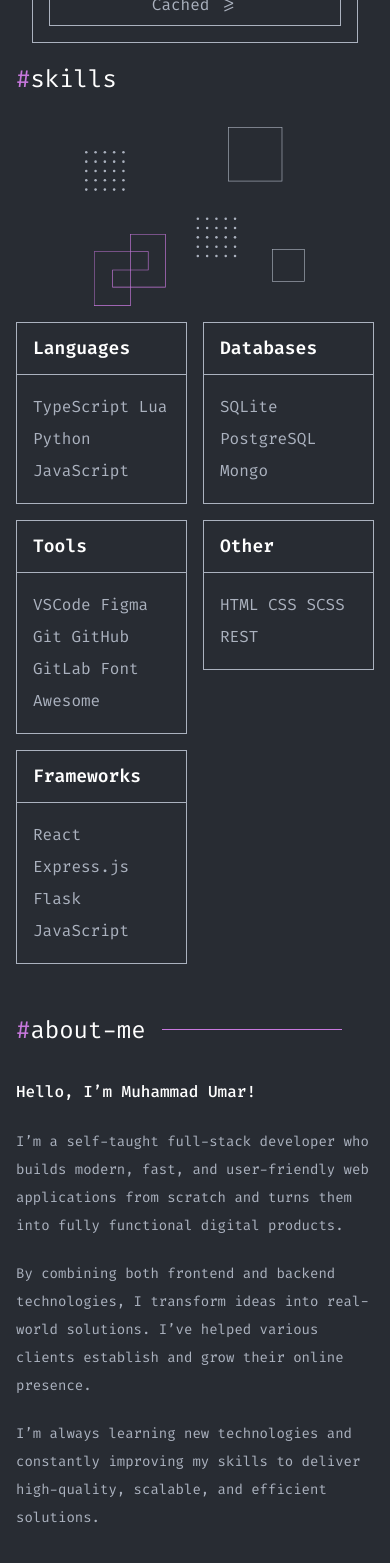
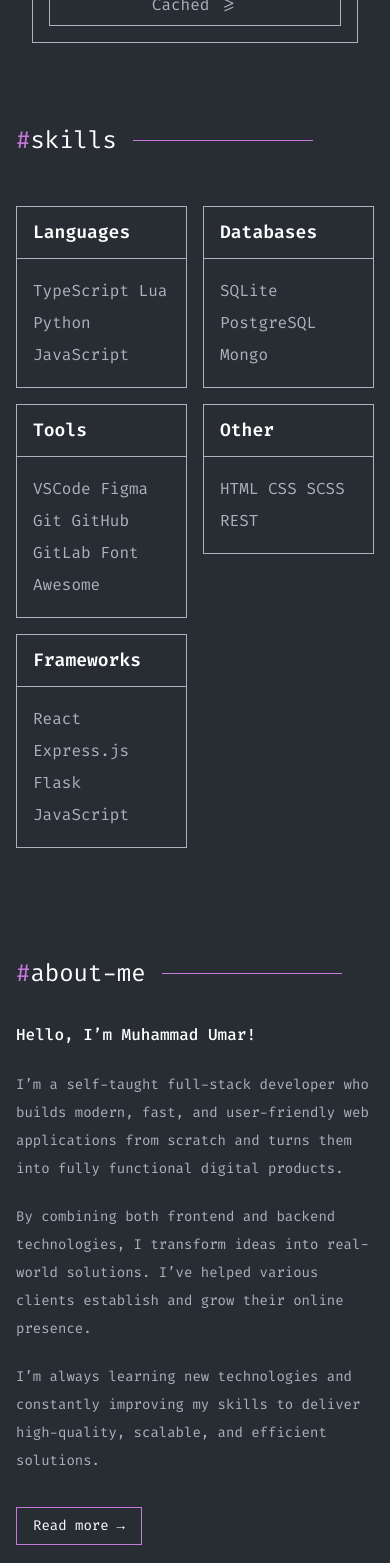
Before and after one commit to codeby-umar/codeby.umar, a React (Vite) app: page / in a window 390 px wide. Shown: the part 2420-3983 px from the top of the page. Built offline with nearby package versions, Linux system fonts and the light colour scheme.

Commit message:
responsive

```diff
--- a/src/components/others/About.jsx
+++ b/src/components/others/About.jsx
@@ -16,7 +16,7 @@ function About() {
         <div className="h-px w-full max-w-45 md:max-w-120 bg-[#C778DD]" />
       </div>
 
-      <div className="grid grid-cols-1 items-center gap-10 lg:grid-cols-2 lg:gap-12">
+      <div className="flex items-center gap-5 justify-between">
         <div className="max-w-130">
           <h3 className="mb-6 text-base md:text-lg font-medium text-[#FFFFFF]">
             {t("about.umar")}
@@ -34,7 +34,7 @@ function About() {
           </button>
         </div>
 
-        <div className="flex justify-center lg:justify-end">
+        <div className="hidden md:block">
 
             <img
               src={clothes}
--- a/src/components/others/Skils.jsx
+++ b/src/components/others/Skils.jsx
@@ -37,23 +37,20 @@ function Skils() {
   return (
     <div className="min-h-screen container flex items-center justify-center px-4 sm:px-6 md:px-8 lg:px-8 mx-auto">
       <div>
-        <div className="flex items-center mb-8 sm:mb-12 gap-3">
-          <div className="flex items-center gap-4 w-full">
-            <h1 className="text-2xl sm:text-[32px] whitespace-nowrap">
-              <span className="text-[#C778DD]">#</span>
-              {t("skills.name")}
-            </h1>
-
-            <div className="hidden md:block flex-1 h-px bg-[#C778DD] max-w-80 lg:max-w-130"></div>
-          </div>
-        </div>
+        <div className="mb-8 flex items-center gap-4">
+        <h2 className="whitespace-nowrap text-[24px] md:text-[32px]  text-white">
+          <span className="text-[#C778DD]">#</span>
+          {t("skills.name")}
+        </h2>
+        <div className="h-px w-full max-w-45 md:max-w-120 bg-[#C778DD]" />
+      </div>
 
         <div className="flex flex-col lg:flex-row items-start justify-between ">
           <div className="w-full lg:w-[35%] flex justify-center lg:justify-start">
             <img
               src={imges}
               alt="text"
-              className="h-auto object-contain max-w-55 sm:max-w-65 md:max-w-75 lg:max-w-full"
+              className="h-auto hidden md:block object-contain max-w-55 sm:max-w-65 md:max-w-75 lg:max-w-full"
             />
           </div>
 
```
